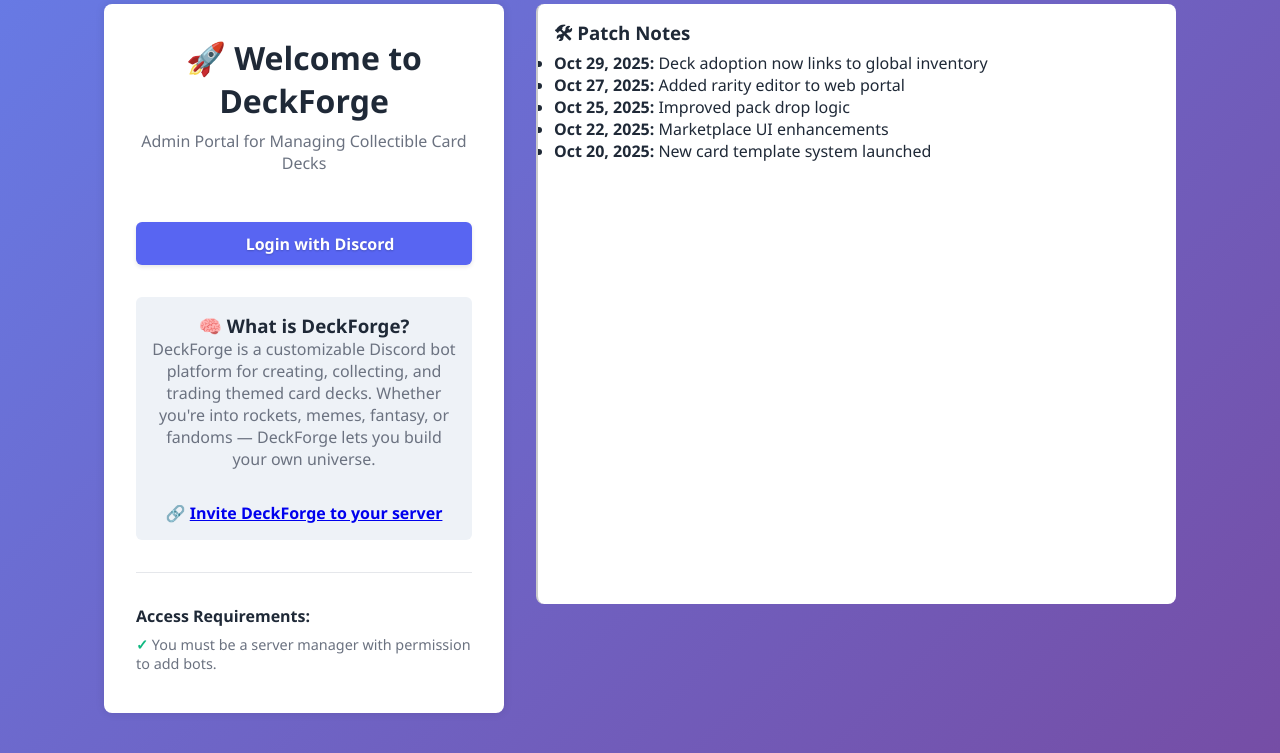
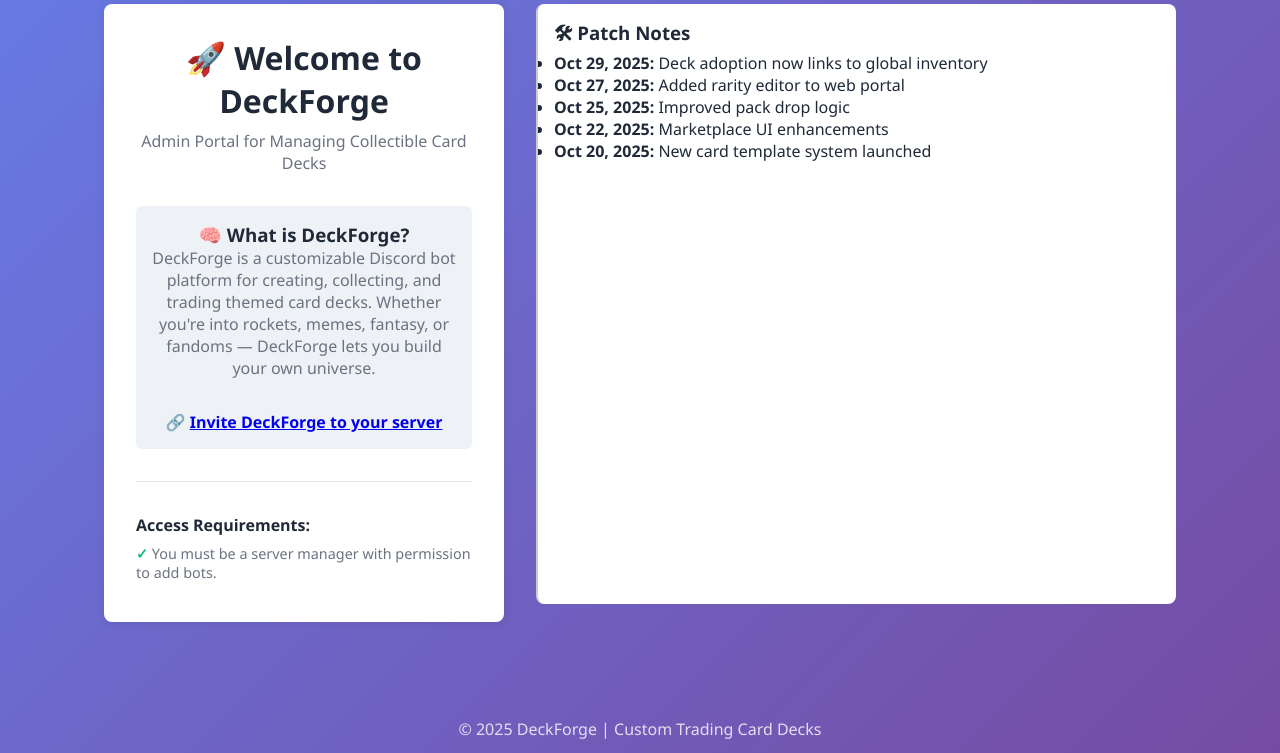
Before and after one commit to Excalium-OG/DeckForge, a FastAPI app: page / in a window 1280 px wide. Shown: the part 199-952 px from the top of the page. Run offline with FastAPI, Linux system fonts and the light colour scheme; parts of the project's set-up code (start-up, migrations or seed data) failed here and were passed over.

Commit message:
Remove Discord login button from web interface
Remove the Discord login button and related SVG icon from the web login template.

Replit-Commit-Author: Agent
Replit-Commit-Session-Id: 4f55a179-6eba-411a-9077-d2266764e472
Replit-Commit-Checkpoint-Type: full_checkpoint
Replit-Commit-Event-Id: f41e294b-93e4-44f0-862d-c52980ae6882
Replit-Commit-Screenshot-Url: https://storage.googleapis.com/screenshot-production-us-central1/f12067f3-d26e-4d2d-8bea-93b7035951eb/4f55a179-6eba-411a-9077-d2266764e472/Cvt1JAF

```diff
--- a/web/templates/login.html
+++ b/web/templates/login.html
@@ -116,14 +116,6 @@
     </div>
     {% endif %}
 
-    <a href="/login" class="btn btn-discord">
-      <svg width="24" height="24" viewBox="0 0 24 24" fill="currentColor">
-        <!-- Discord SVG icon -->
-        <path d="M20.317 4.37...z"/>
-      </svg>
-      Login with Discord
-    </a>
-
     <div class="summary-section">
       <h3>🧠 What is DeckForge?</h3>
       <p>DeckForge is a customizable Discord bot platform for creating, collecting, and trading themed card decks. Whether you're into rockets, memes, fantasy, or fandoms — DeckForge lets you build your own universe.</p>
```
